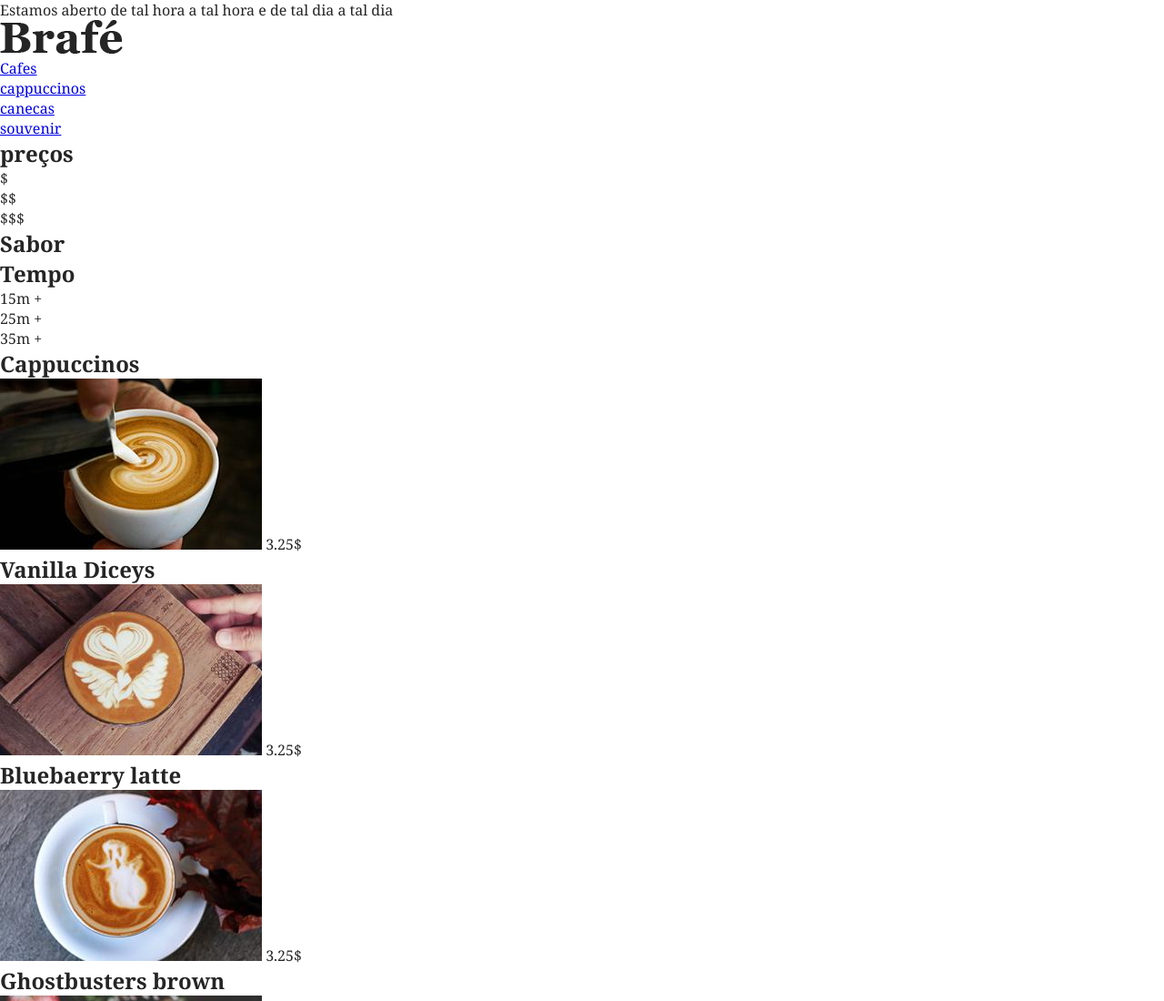
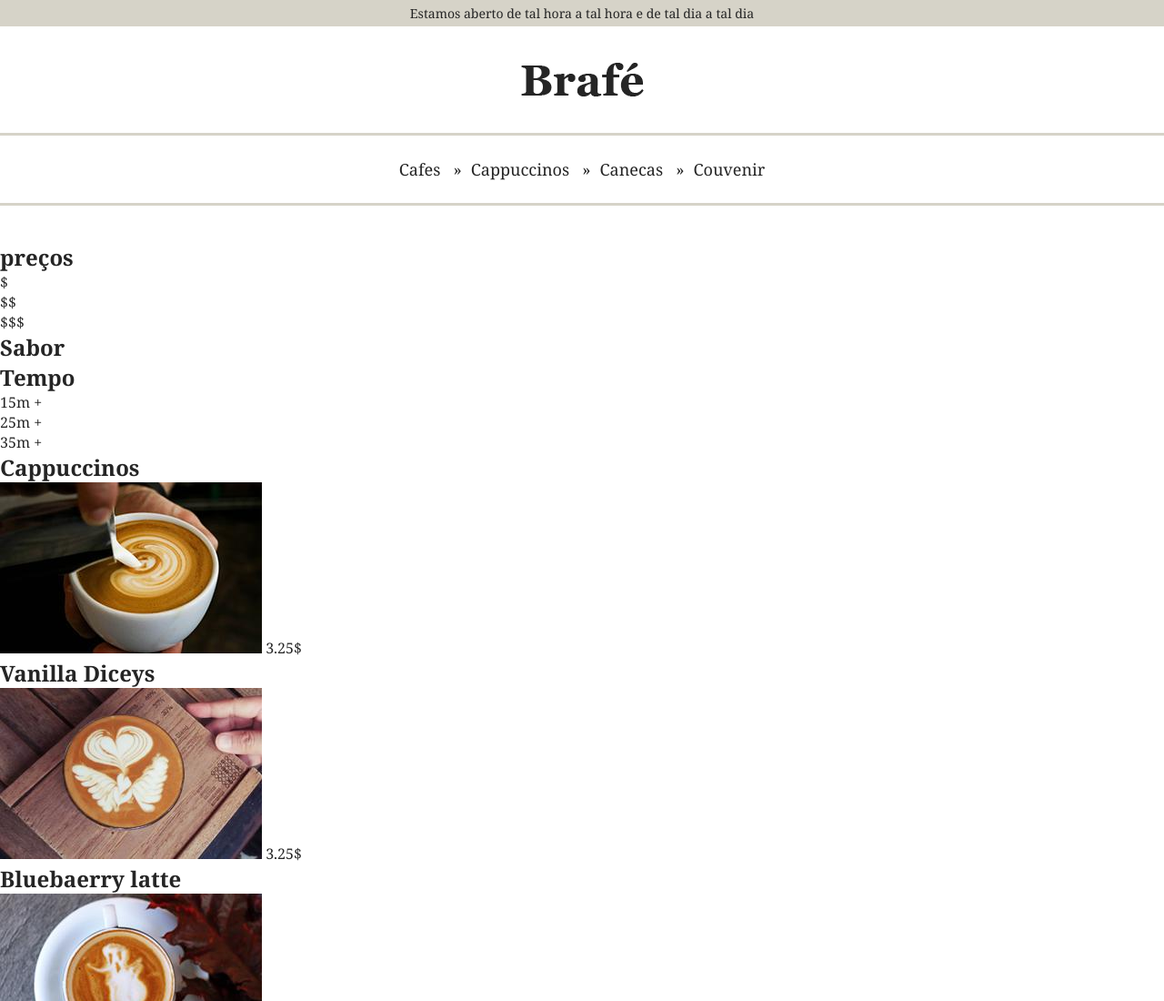
Before and after one commit to Mateustv/projectBrave, a plain HTML site: page secondBrave/bravePuro/index.html in a window 1280 px wide. Shown: the top 1100 px of the page at 91% size. Drawn offline with Linux system fonts and the light colour scheme.

Commit message:
Header terminado

```diff
--- a/secondBrave/bravePuro/css/style.css
+++ b/secondBrave/bravePuro/css/style.css
@@ -18,3 +18,38 @@ body {
 * {
   box-sizing: border-box;
 }
+/* Menu */
+.header-informacoes {
+  font-size: 0.875em;
+  background: #d6d3c8;
+  text-align: center;
+  padding: 5px 0;
+}
+.header-logo img {
+  display: block;
+  margin: 40px auto;
+}
+.header-menu {
+  border-top: 3px solid #d6d3c8;
+  border-bottom: 3px solid #d6d3c8;
+  text-align: center;
+  margin-bottom: 40px;
+  padding: 20px 0;
+}
+.header-menu li {
+  display: inline-block;
+}
+.header-menu li a {
+  display: block;
+  padding: 5px 10px 5px 0px;
+  text-decoration: none;
+  color: #252525;
+  font-size: 1.125em;
+}
+.header-menu li a::before {
+  content: "»";
+  padding-right: 10px;
+}
+.header-menu li:first-child a::before {
+  content: " ";
+}
--- a/secondBrave/bravePuro/index.html
+++ b/secondBrave/bravePuro/index.html
@@ -11,14 +11,14 @@
 <body>
 
   <header>
-    <div>Estamos aberto de tal hora a tal hora e de tal dia a tal dia</div>
-    <a href="index.html"><img src="img/brafe.png" alt="Brafelogo"></a>
-    <nav>
+    <div class="header-informacoes">Estamos aberto de tal hora a tal hora e de tal dia a tal dia</div>
+    <div class="header-logo"><a href="index.html"><img src="img/brafe.png" alt="Brafelogo"></a></div>
+    <nav class="header-menu">
       <ul>
         <li> <a href="#">Cafes</a></li>
-        <li> <a href="#">cappuccinos</a></li>
-        <li> <a href="#">canecas</a></li>
-        <li> <a href="#">souvenir</a></li>
+        <li> <a href="#">Cappuccinos</a></li>
+        <li> <a href="#">Canecas</a></li>
+        <li> <a href="#">Couvenir</a></li>
       </ul>
     </nav>
   </header>
```
